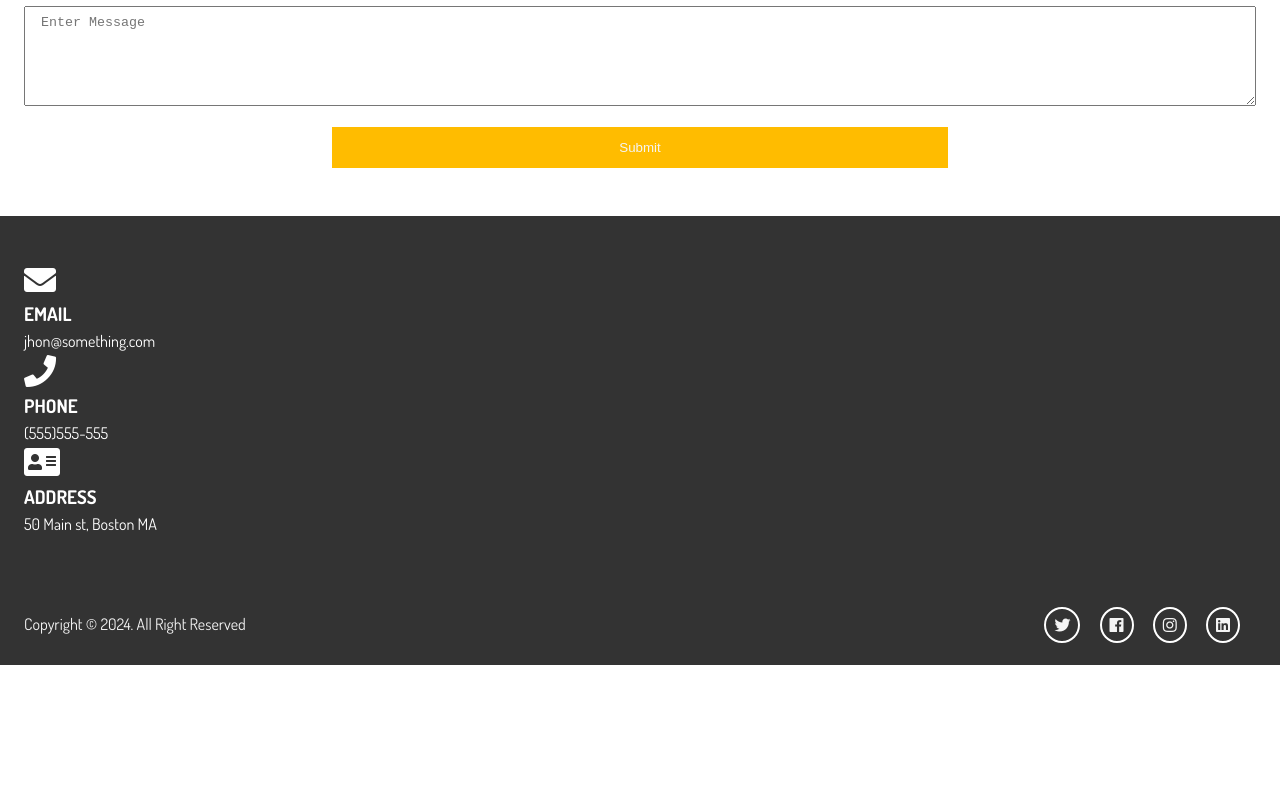
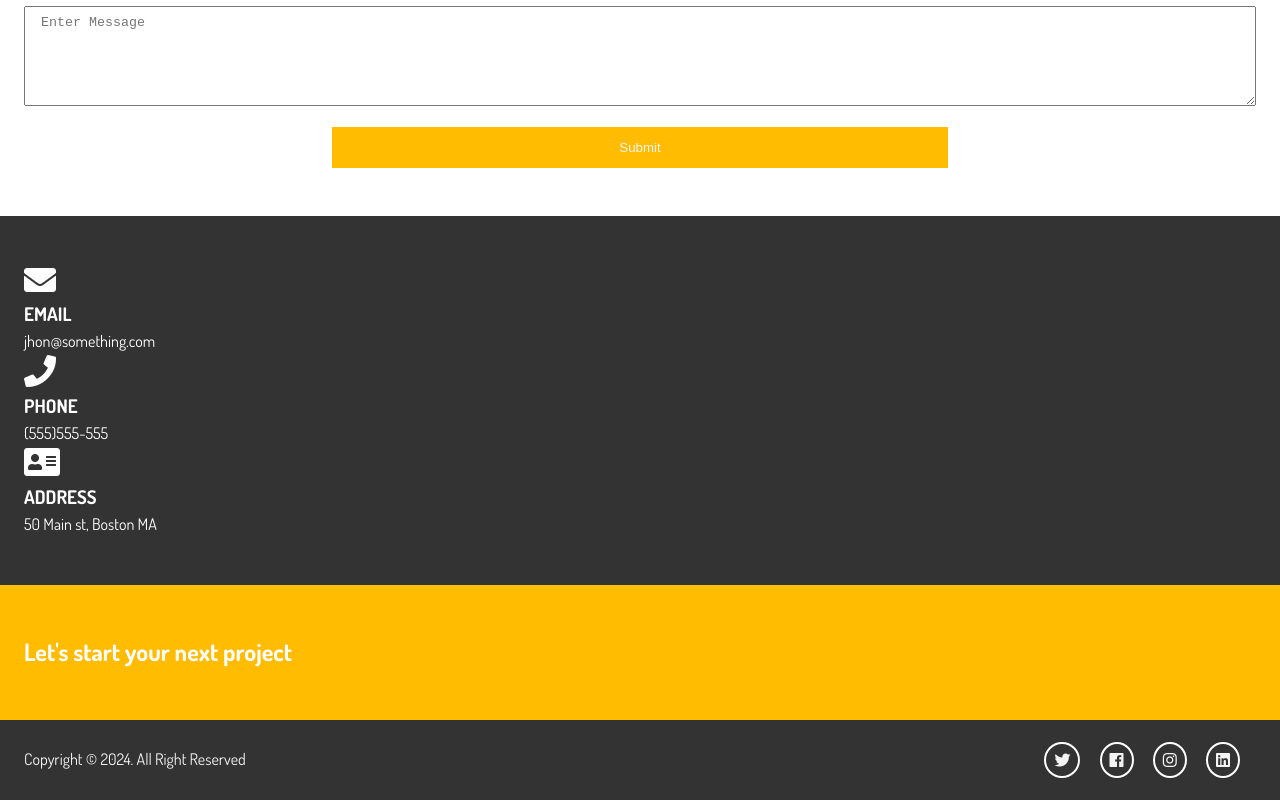
Before and after one commit to IPRIESPM/porfolio-sass, a website built with Vite: page src/contact.html in a window 1280 px wide. Shown: the part 366-1166 px from the top of the page. Before the commit the page ends 1031 px from the top, so only its background shows below. Built offline with nearby package versions, Linux system fonts and the light colour scheme.

Commit message:
feat: :sparkles: add section c

```diff
--- a/src/contact.html
+++ b/src/contact.html
@@ -68,6 +68,12 @@
         </div>
     </section>
 
+    <section id="contact-c" class="bg-main py-3">
+        <div class="container">
+            <h1>Let's start your next project</h1>
+        </div>
+    </section>
+
     <footer id="main-footer">
         <div class="footer-content container">
             <p>Copyright &copy; 2024. All Right Reserved</p>
```
